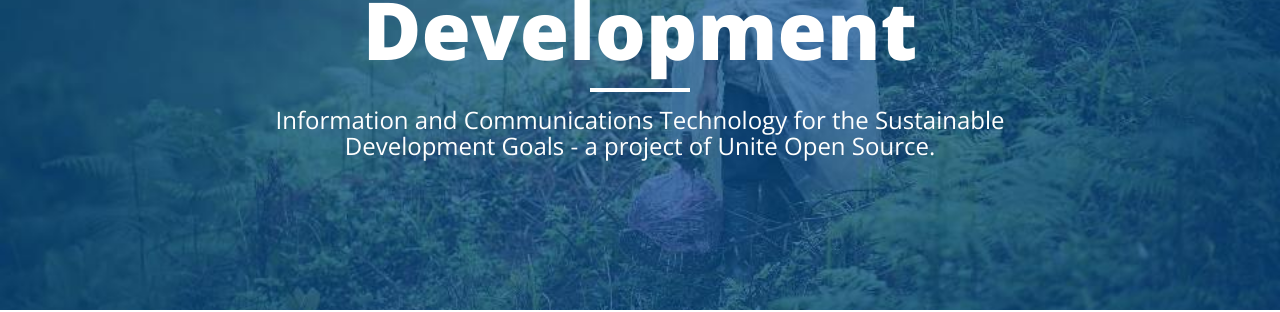
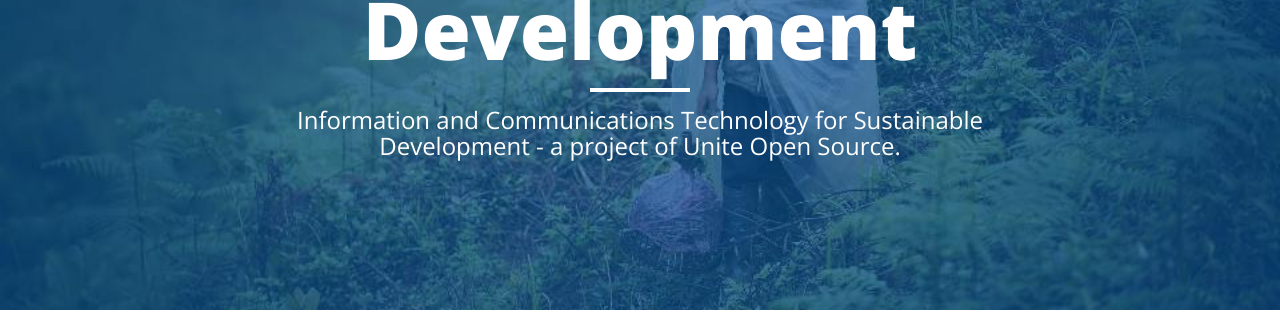
Before and after one commit to jmmnn/ICT4SD.github.io, a Jekyll site: the page built from index.html, in a window 1280 px wide. Shown: the part 341-653 px from the top of the page. Built offline with Jekyll 4.4.1, drawn with Linux system fonts in a browser that asks for light colours; nearby versions of some CDN libraries; the list of posts is cut into pages by our own code.

Commit message:
removed goals from index and added image for conflict

```diff
--- a/_posts/2016-09-25-Project_CONFLICT.markdown
+++ b/_posts/2016-09-25-Project_CONFLICT.markdown
@@ -1,6 +1,6 @@
 ---
 layout:     post
-header-img:
+header-img: "img/conflict.jpg"
 title:      "Armed Conflict Analytics"
 subtitle:   "Historical data analytics of armed conflicts worldwide."
 repository: "ArmedConflict"
--- a/index.html
+++ b/index.html
@@ -1,7 +1,7 @@
 ---
 layout: page
 title:
-description: "Information and Communications Technology for the Sustainable Development Goals - a project of Unite Open Source."
+description: "Information and Communications Technology for Sustainable Development - a project of Unite Open Source."
 ---
 <p>The United Nations Office of Information and Communications Technology promotes collaboration between Academia, private sector, civil society, and governments to use open data and build open source software for the implementation of the Sustainable Development Goals.</p>
 
```
Also changed, not shown: img/conflict.jpg (added).
